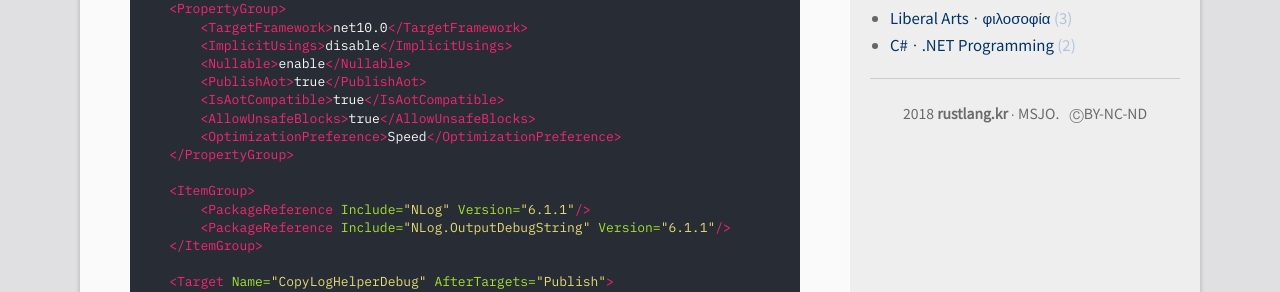
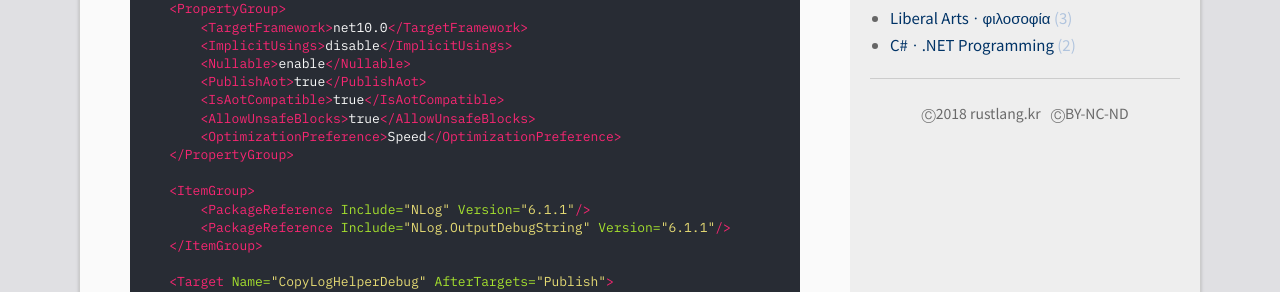
Before and after one commit to DebugJO/rustlang, a Jekyll site: the page built from index.html, in a window 1280 px wide and 900 px high, scrolled down 487 px. Shown: the part 157-449 px from the top of the window. Built offline with Jekyll 4.4.1, drawn with Linux system fonts in a browser that asks for light colours; the list of posts is cut into pages by our own code.

Commit message:
Update sidebar.html

```diff
--- a/_includes/sidebar.html
+++ b/_includes/sidebar.html
@@ -51,7 +51,7 @@
 
 <div class="col-box">
 <center>
-  <a style="font-size:14px;color:#6a6a6a;" href="https://github.com/debugjo">2018 <b>rustlang.kr</b> ∙ MSJO.</a>&nbsp;&nbsp;
+  <a style="font-size:14px;color:#6a6a6a;" href="https://github.com/debugjo">Ⓒ2018 rustlang.kr</a>&nbsp;&nbsp;
   <a style="font-size:14px;color:#6a6a6a;" href="https://creativecommons.org/licenses/by-nc-nd/4.0/">ⒸBY-NC-ND</a>
 </center>
 </div>
```
